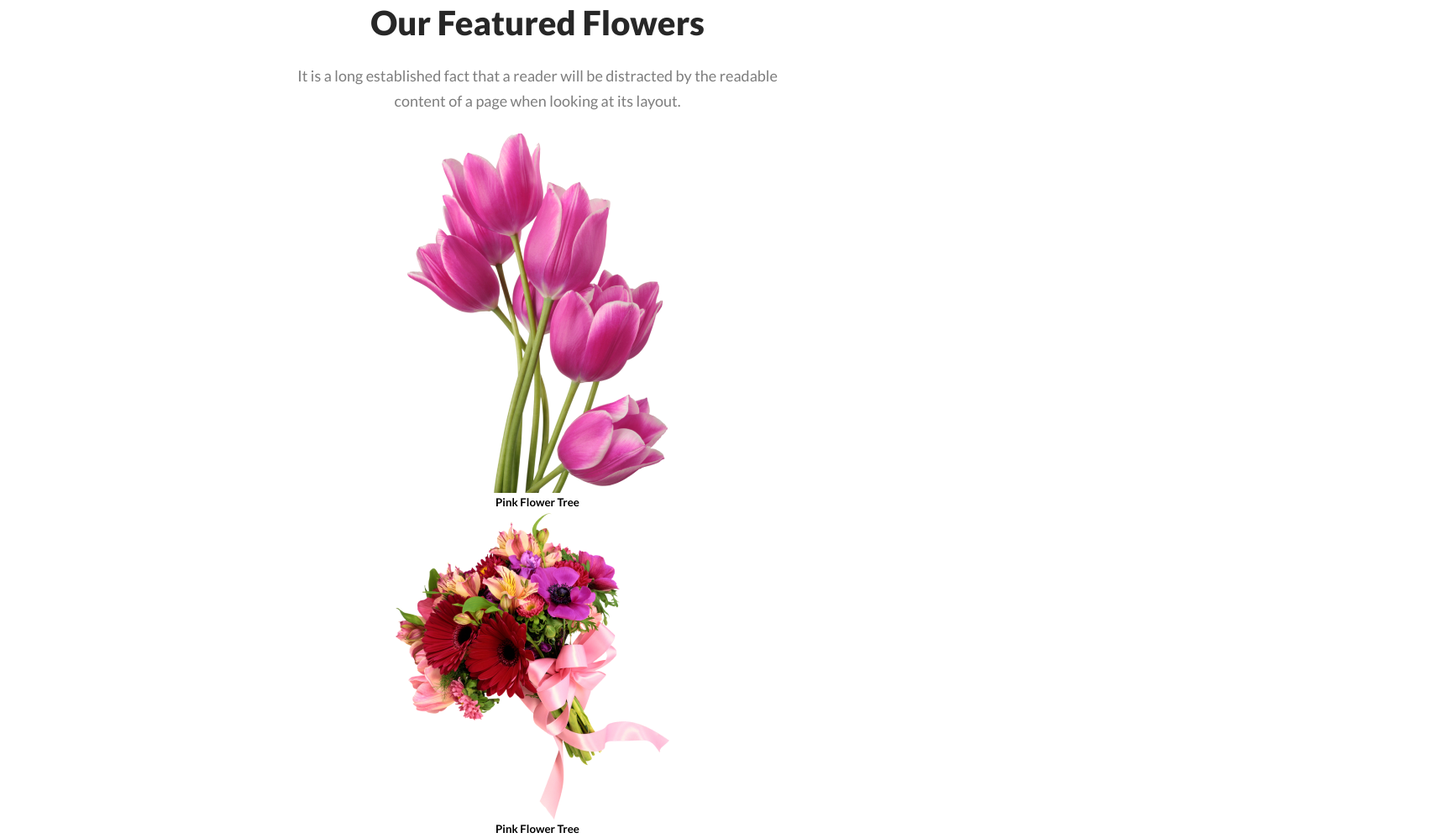
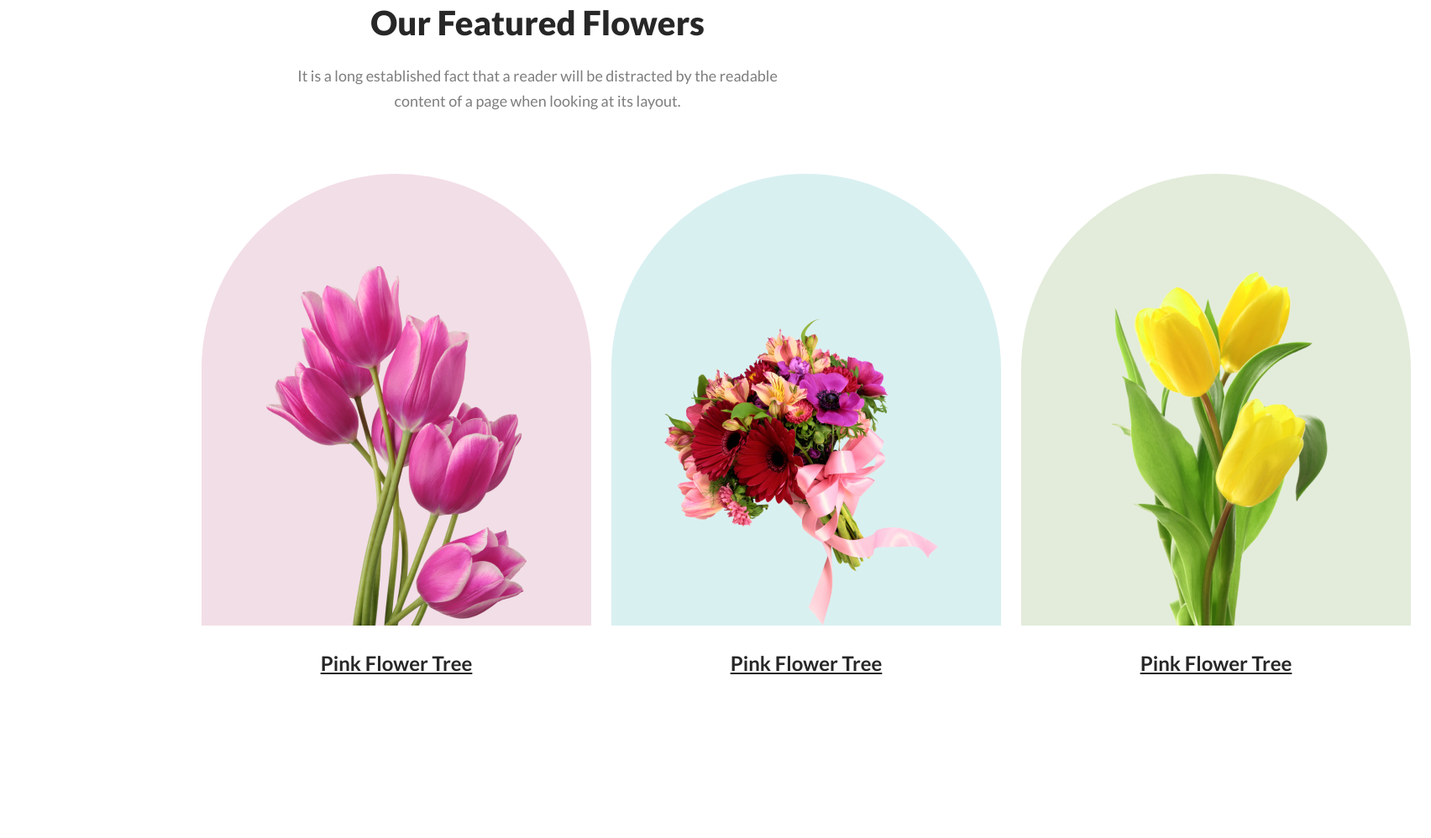
Before and after one commit to muhammad-shahin/unique-flower-shop, a plain HTML site: page index.html in a window 1280 px wide. Shown: the part 1020-2018 px from the top of the page at 84% size, 1704 px wide, since content can reach past the window. After the commit the page ends 1952 px from the top, so only its background shows below. Drawn offline with Linux system fonts and the light colour scheme.

Commit message:
featured flower section complete

```diff
--- a/index.html
+++ b/index.html
@@ -29,16 +29,28 @@
     </div>
     <div class="featured-flower">
       <div class="flower">
-        <img src="images/pngwing 6.png" alt="">
-        <h5 class="flower-name">Pink Flower Tree</h5>
+        <div class="flower-background" id="bg-color1">
+          <img id="flower-img-1" src="images/pngwing 6.png" alt="">
+        </div>
+        <div class="flower-title">
+          <h4 class="flower-name">Pink Flower Tree</h4>
+        </div>
       </div>
       <div class="flower">
-        <img src="images/pngwing 5.png" alt="">
-        <h5 class="flower-name">Pink Flower Tree</h5>
+        <div class="flower-background" id="bg-color2">
+          <img id="flower-img-2" src="images/pngwing 5.png" alt="">
+        </div>
+        <div class="flower-title">
+          <h4 class="flower-name">Pink Flower Tree</h4>
+        </div>
       </div>
       <div class="flower">
-        <img src="images/pngwing 7.png" alt="">
-        <h5 class="flower-name">Pink Flower Tree</h5>
+        <div class="flower-background" id="bg-color3">
+          <img id="flower-img-3" src="images/pngwing 7.png" alt="">
+        </div>
+        <div class="flower-title">
+          <h4 class="flower-name">Pink Flower Tree</h4>
+        </div>
       </div>
     </div>
   </section>
--- a/style.css
+++ b/style.css
@@ -12,6 +12,22 @@
   border: 0;
   color: #fff;
   font-size: 20px;
+  font-weight: 700;
+}
+.flower-background {
+  width: 464px;
+  height: 538px;
+  border-radius: 300px 300px 0px 0px;
+  display: flex;
+  flex-direction: column;
+  justify-content: flex-end;
+}
+.flower-name {
+  margin-top: 30px;
+  text-decoration: underline;
+  color: #272727;
+  text-align: center;
+  font-size: 24px;
   font-weight: 700;
 }
 
@@ -56,6 +72,9 @@
   text-align: center;
   padding: 170px 240px 128px 240px;
 }
+.flower{
+  padding-right: 24px;
+}
 .feature-flower-title {
   color: #272727;
   text-align: center;
@@ -69,4 +88,34 @@
   font-weight: 400;
   line-height: 30px;
   margin: 24px auto;
+  padding-bottom: 48px;
 }
+.featured-flower {
+  display: flex;
+  justify-content: space-around;
+  align-items: center;
+}
+#bg-color1 {
+  background: rgba(167, 33, 98, 0.15);
+}
+#bg-color2 {
+  background: rgba(5, 151, 160, 0.15);
+}
+#bg-color3 {
+  background: rgba(71, 125, 17, 0.15);
+}
+#flower-img-1 {
+  width: 310px;
+  height: 428px;
+  margin: 0 auto;
+}
+#flower-img-2 {
+  width: 370px;
+  height: 370px;
+  margin: 0 auto;
+}
+#flower-img-3 {
+  width: 314px;
+  height: 471px;
+  margin: 0 auto;
+}
```
